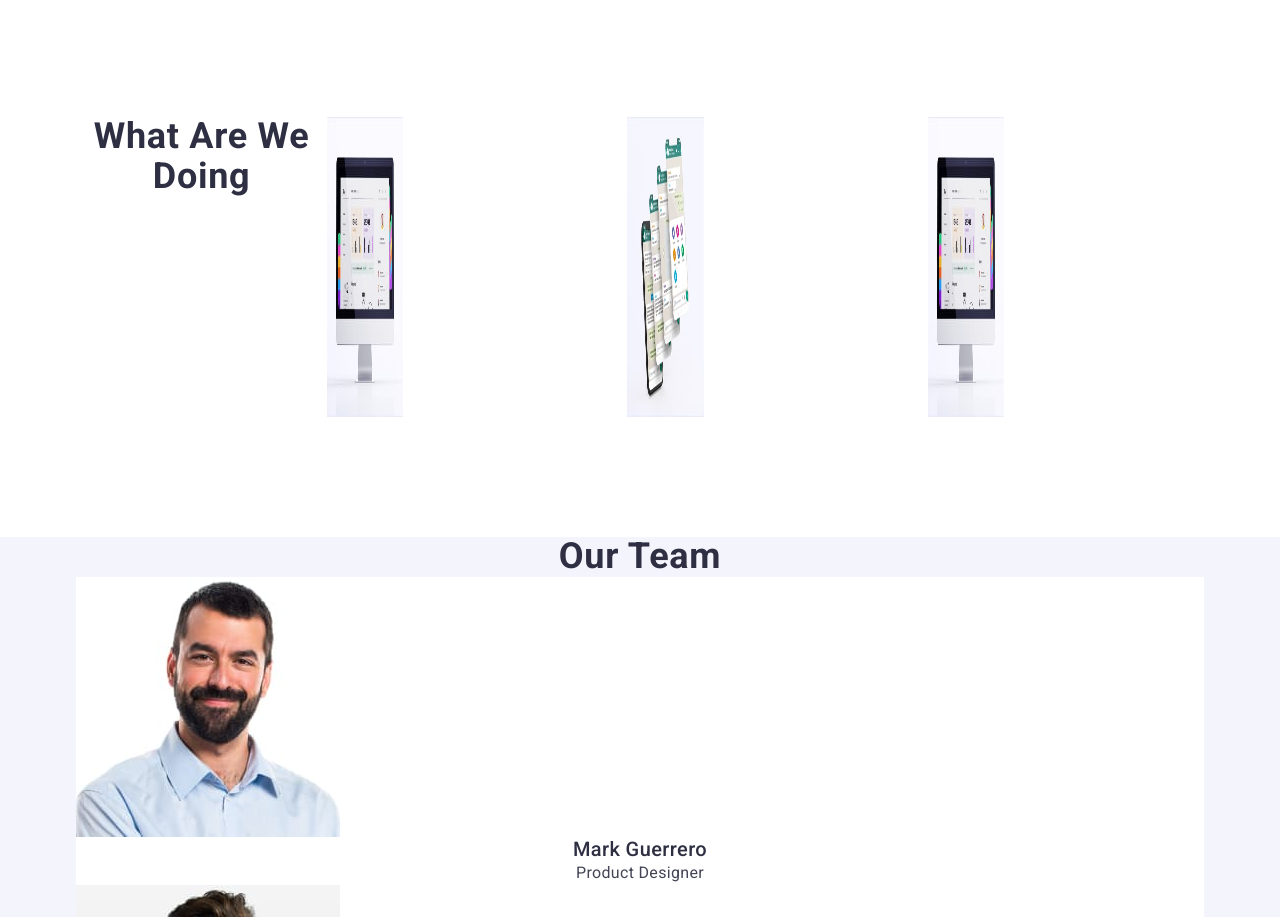
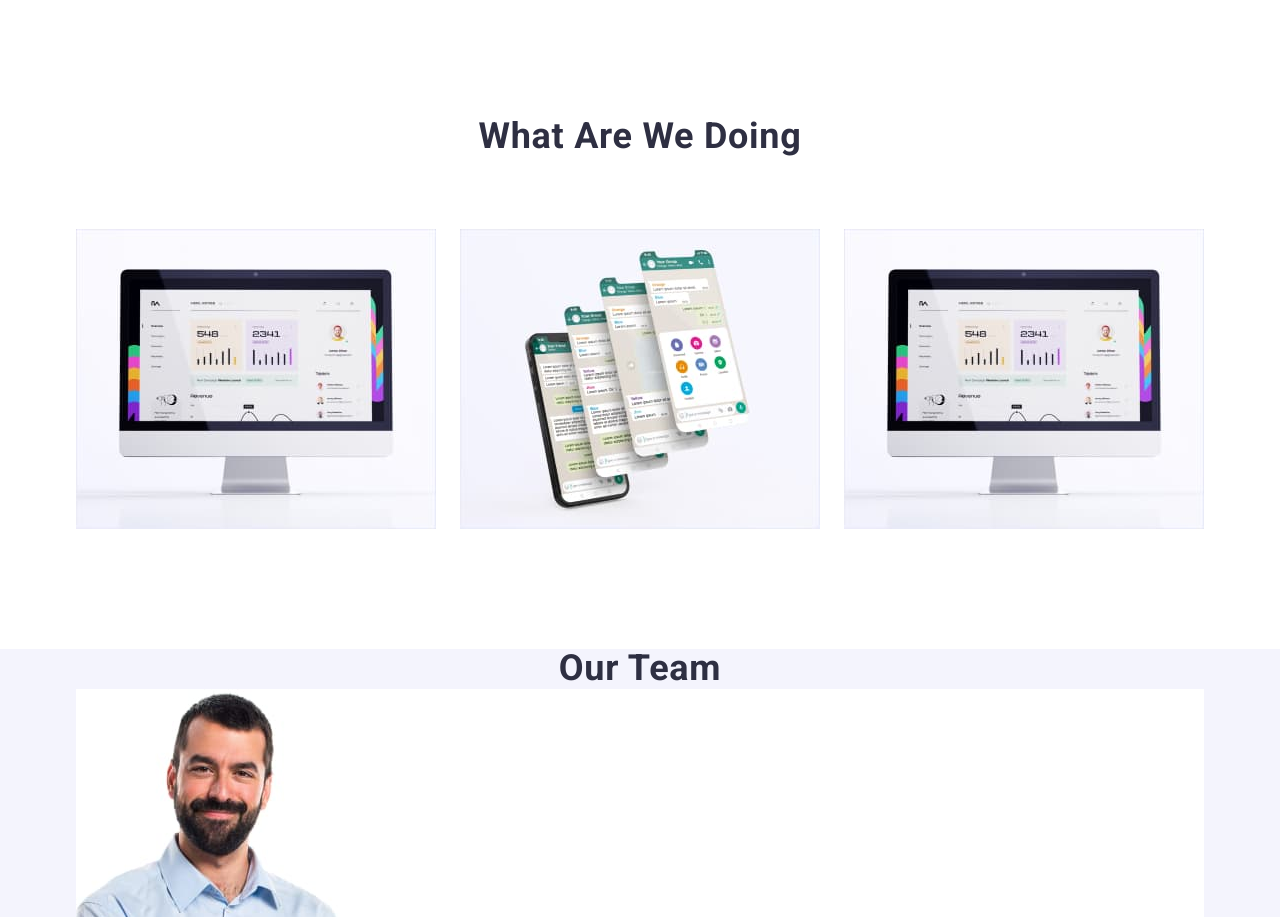
Before and after one commit to tarabaria/goit-markup-hw-03, a plain HTML site: page index.html in a window 1280 px wide. Shown: the part 932-1849 px from the top of the page. Drawn offline with nearby package versions, Linux system fonts and the light colour scheme.

Commit message:
Update style.css

```diff
--- a/css/style.css
+++ b/css/style.css
@@ -205,24 +205,24 @@ img {
   margin-right: auto;
   margin-bottom: 72px;
 }
+.title-work-container {
+  display: flex;
+}
 
 .work-photo {
   background-color: var(--white-color);
+}
+
+.work {
+  padding-bottom: 120px;
+}
+
+.work-list {
+  display: flex;
+  gap: 24px;
   width: calc((100% - 48px) / 3);
 }
 
-.work {
-  display: flex;
-  padding-bottom: 120px;
-}
-
-.work > .container {
-  display: flex;
-}
-.work-list {
-  display: flex;
-  gap: 24px;
-}
 .team-container {
   background-color: var(--white-color);
 }
```
